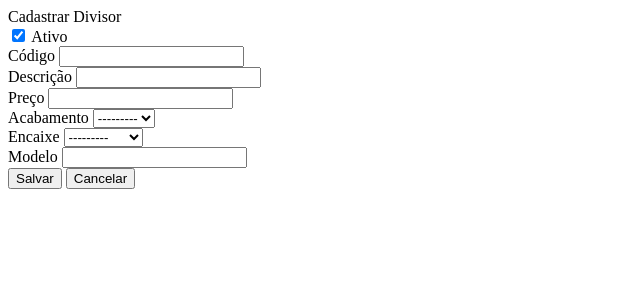
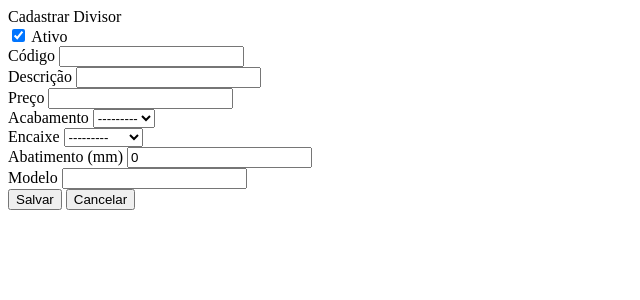
Before and after one commit to ramonrduarte/sistema-portas, a Django app: page /divisores/novo/ in a window 1280 px wide. Shown: the top 300 px of the page, without its empty margins (0-640 px from the left). Run offline with Django 5.2, Linux system fonts and the light colour scheme; the visitor is signed in with stand-in values (Sample User, id 1); data comes from the database, SQL or seed files in the repository; data that the repository does not hold is empty.

Commit message:
Adiciona campo Abatimento (mm) no cadastro de Divisor
Co-Authored-By: Claude Sonnet 4.6 <noreply@anthropic.com>

```diff
--- a/portas/forms/produtos.py
+++ b/portas/forms/produtos.py
@@ -115,9 +115,15 @@ class PuxadorForm(forms.ModelForm):
 
 
 class DivisorForm(forms.ModelForm):
+    abatimento_mm = DecimalVirgula(
+        max_digits=6, decimal_places=2, min_value=0, required=False,
+        initial=0, label="Abatimento (mm)",
+        widget=forms.TextInput(attrs={"class": "form-control", "placeholder": "Ex: 1,5"}),
+    )
+
     class Meta:
         model = Divisor
-        fields = ["ativo", "codigo", "modelo", "descricao", "preco", "acabamento", "encaixe"]
+        fields = ["ativo", "codigo", "modelo", "descricao", "preco", "acabamento", "abatimento_mm", "encaixe"]
         widgets = {
             "ativo": forms.CheckboxInput(attrs={"class": "form-check-input"}),
             "codigo": forms.TextInput(attrs={"class": "form-control"}),
--- a/portas/templates/portas/divisor/divisor_form.html
+++ b/portas/templates/portas/divisor/divisor_form.html
@@ -46,7 +46,13 @@
         <div class="text-danger small">{{ form.encaixe.errors }}</div>
       </div>
 
-      <div class="col-md-8">
+      <div class="col-md-4">
+        <label class="form-label">Abatimento (mm)</label>
+        {{ form.abatimento_mm }}
+        <div class="text-danger small">{{ form.abatimento_mm.errors }}</div>
+      </div>
+
+      <div class="col-md-4">
         <label class="form-label">Modelo</label>
         {{ form.modelo }}
         <div class="text-danger small">{{ form.modelo.errors }}</div>
```
